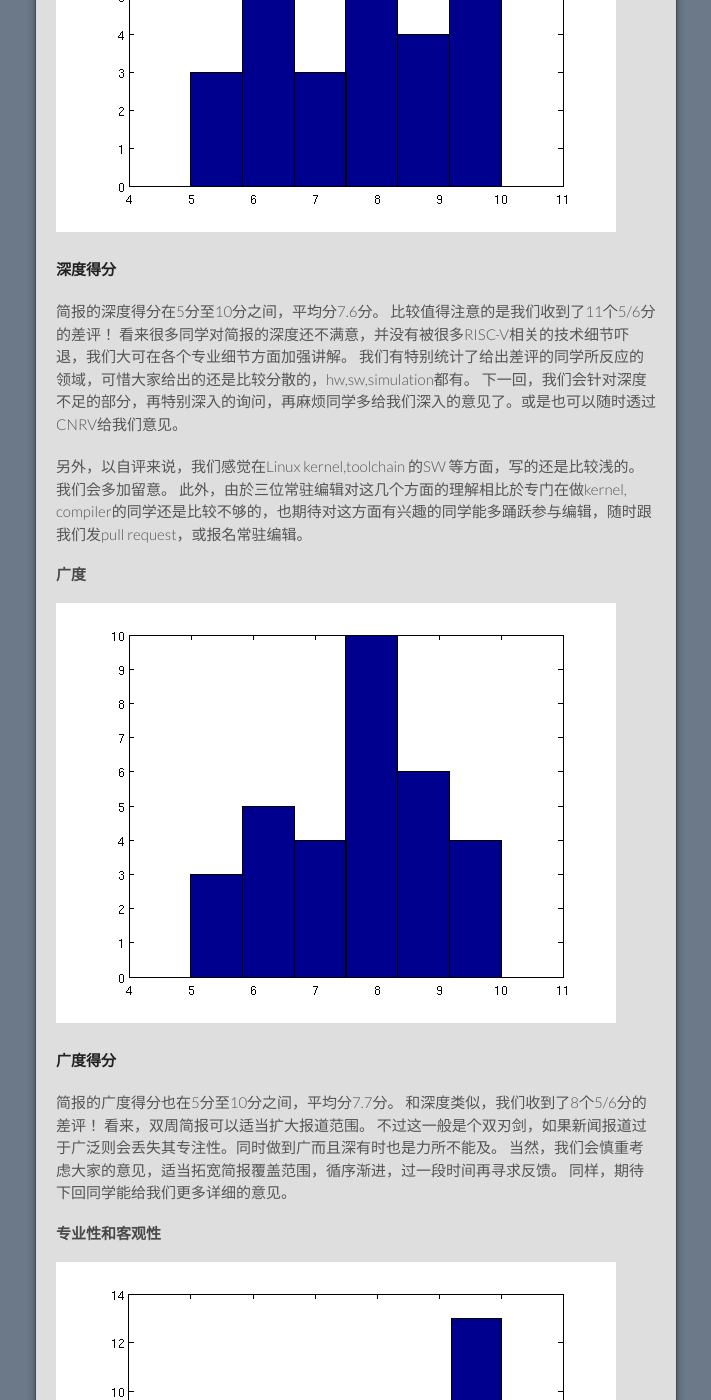
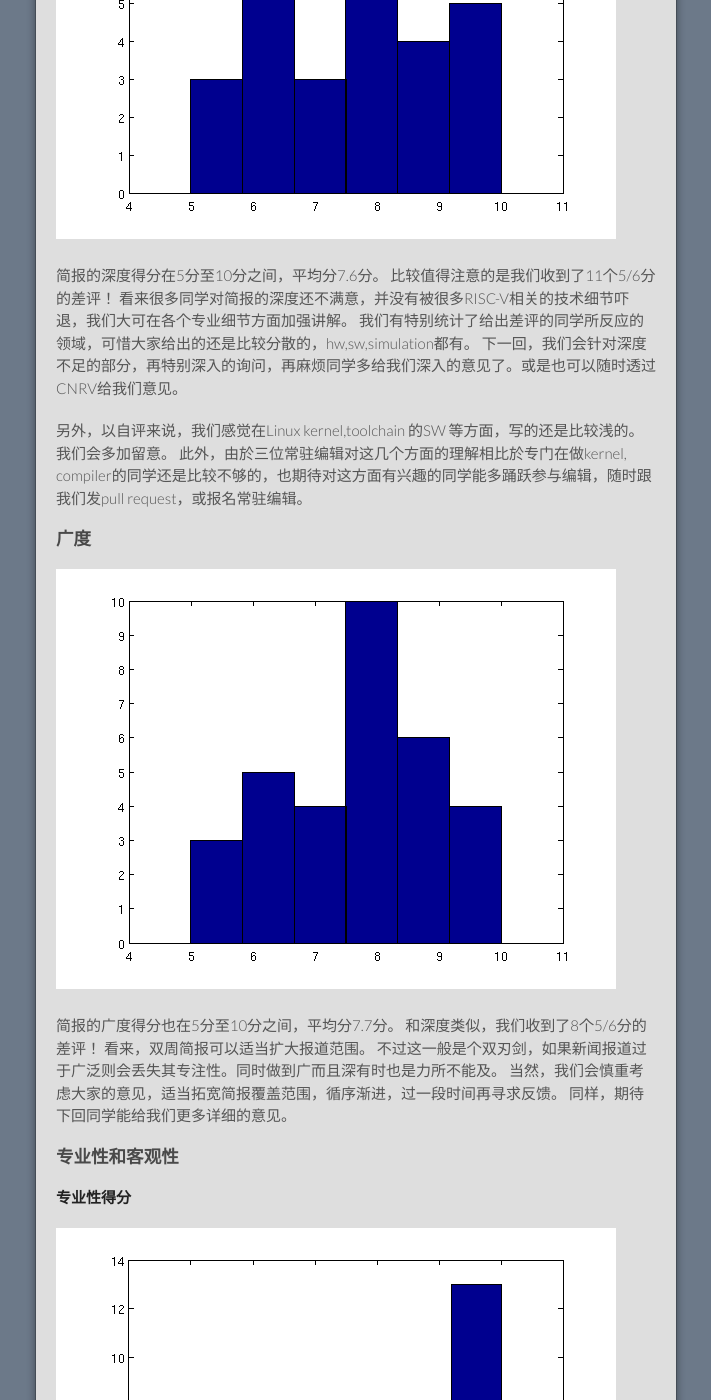
Before and after one commit to cnrv/home, a Jekyll site: the page built from articles/2017-10-12-questionaire.md, in a window 1280 px wide and 1400 px high, scrolled down 701 px. Shown: the whole window, without its empty margins (284-995 px from the left). Built offline with Jekyll 4.4.1, drawn with Linux system fonts in a browser that asks for light colours; Markdown is read by kramdown in place of the engine named in the settings; comment, search, counter and statistics services are not loaded; our own code applies the rules of GitHub Pages for plain Markdown files; some of the changed text lies outside the part shown.

Commit message:
better markdown.
Signed-off-by: Alex Guo <xfguo@credosemi.com.cn>

```diff
--- a/articles/2017-10-12-questionaire.md
+++ b/articles/2017-10-12-questionaire.md
@@ -11,15 +11,13 @@ layout: default
 
 调查问卷分为两部分，一部分是评价题目，用于评估简报往期的效果，另一部分是开放题，用于对今后的简报提出建议。
 
-### 评价结果
+## 评价结果
 
 评价题一共4道，分别是深度、广度、专业性和客观性。
 
-#### 深度
+### 深度
 
 ![深度得分](/assets/images/bi-weekly-rpts/2017-10-12-questionaire/depth.png)
-
-**深度得分**
 
 简报的深度得分在5分至10分之间，平均分7.6分。
 比较值得注意的是我们收到了11个5/6分的差评！
@@ -31,11 +29,9 @@ layout: default
 此外，由於三位常驻编辑对这几个方面的理解相比於专门在做kernel, compiler的同学还是比较不够的，也期待对这方面有兴趣的同学能多踊跃参与编辑，随时跟我们发pull request，或报名常驻编辑。
 
 
-#### 广度
+### 广度
 
 ![广度得分](/assets/images/bi-weekly-rpts/2017-10-12-questionaire/width.png)
-
-**广度得分**
 
 简报的广度得分也在5分至10分之间，平均分7.7分。
 和深度类似，我们收到了8个5/6分的差评！
@@ -45,21 +41,21 @@ layout: default
 同样，期待下回同学能给我们更多详细的意见。
 
 
-#### 专业性和客观性
+### 专业性和客观性
+
+**专业性得分**
 
 ![专业性得分](/assets/images/bi-weekly-rpts/2017-10-12-questionaire/profession.png)
 
-**专业性得分**
+**客观性得分**
 
 ![客观性得分](/assets/images/bi-weekly-rpts/2017-10-12-questionaire/objectivity.png)
-
-**客观性得分**
 
 简报的专业性和客观性得分类似，都在6分至10分之间，平均分均为8.8分。
 这个分数不错，感谢大家对我们的支持。作为一个只有三个常驻编辑的小型简报，能获得这样的分数值得庆贺一下。
 不过我们会再接再厉的。
 
-### 对将来的建议
+## 对将来的建议
 
 这一部分主要有3题，分别询问喜欢简报的栏目，希望增加的栏目，和反馈意见。
 根据问卷的结果，这一部分的回答非常分散，关于RISC-V的各个方向都有建议。
@@ -79,41 +75,40 @@ layout: default
 
 开放性问题获得了一些有意义的建议，我们在此逐条回复一下：
 
-**希望加入入门教程**
+### 希望加入入门教程
 
 这个就属于知识收集而不是新闻收集。CNRV组织的中文项目和计划中的中文连载相信对你将会有较大帮助。
 
-**希望可以出一些关于Rocket-chip内部架构的内容，以及一些关于编译器的特性**
+### 希望可以出一些关于Rocket-chip内部架构的内容，以及一些关于编译器的特性
 
 我们已经在关注Rocket-chip的代码更新并报道较大的代码更新。不过Rocket-chip并不是RISC-V的唯一或官方实现。RISC-V是指令集，Rocket是微实现，这是有区别的。
 关于Rocket-Chip的内部结构，CNRV组织的中文书将会有仔细地描述。同时我们也计划出几个讲解页面来说说最新的Rocket-chip的diplomacy包，cake pattern和TileLink的使用等等，这些都在计划中。
 编译器的确是个软板，我们急迫希望有了解编译器的同学成为简报的常驻编辑！
 
-**还有余力增加专栏？！跪敬。scala/chisel学习专栏**
+### 还有余力增加专栏？！跪敬。scala/chisel学习专栏
 
 哈哈！人手有限，只是个抛砖引玉的问题，还需要有更多的人参与才能开辟新专栏。
 关于scala/chisel，这个和Rocket一样，只涉及RISC-V的一个实现。不过这个倒是可以适当来做，也许适时在简报之外会有一个介绍Scala和Chisel的页面。
 
-**中国RISC-V和RISC-V商用动态**
+### 中国RISC-V和RISC-V商用动态
 
 这个的确我们非常关心，基本在报道所有我们能够知道的相关新闻。如果有类似新闻，也可以直接发到群里，我们会将其收入简报。
 
-**软件**
+### 软件
 
 很多人都在问软件，软件支持等等。这的确非常重要。不过现有编辑的能力有限，有时见到相关新闻却不能很好理解，导致未能及时报道。
 所以，我们急迫希望有相关能力，比如说了解内核和编译器的同学加入我们成为常驻编辑。
 另外，软件和生态其实是一个非常漫长的过程，我们已经在关注相关新闻，有时可能只是需要一个过程。
 比如RISC-V进入Linux内核，SiFive已经努力了快大半年，仍然进展缓慢。
 
-**可以考虑结合GitHub让大家参与开源，比如就相关题提供最小环境，就一些技术问题交流代码**
+### 可以考虑结合GitHub让大家参与开源，比如就相关题提供最小环境，就一些技术问题交流代码
 
 这一直是我们希望并支持方式。CNRV所有的项目和代码都在[https://github.com/cnrv](https://github.com/cnrv)。
 我们欢迎所有有想法希望贡献的同学。如果你有一个想法，希望在CNRV下开一个合作项目，请联系简报编辑成员，我们会尽全力支持。
 
-
 ----
 
-作者: 宋威，郭雄飞，黄柏玮
+作者: 宋威、黄柏玮、郭雄飞
 
 ----
 
```
